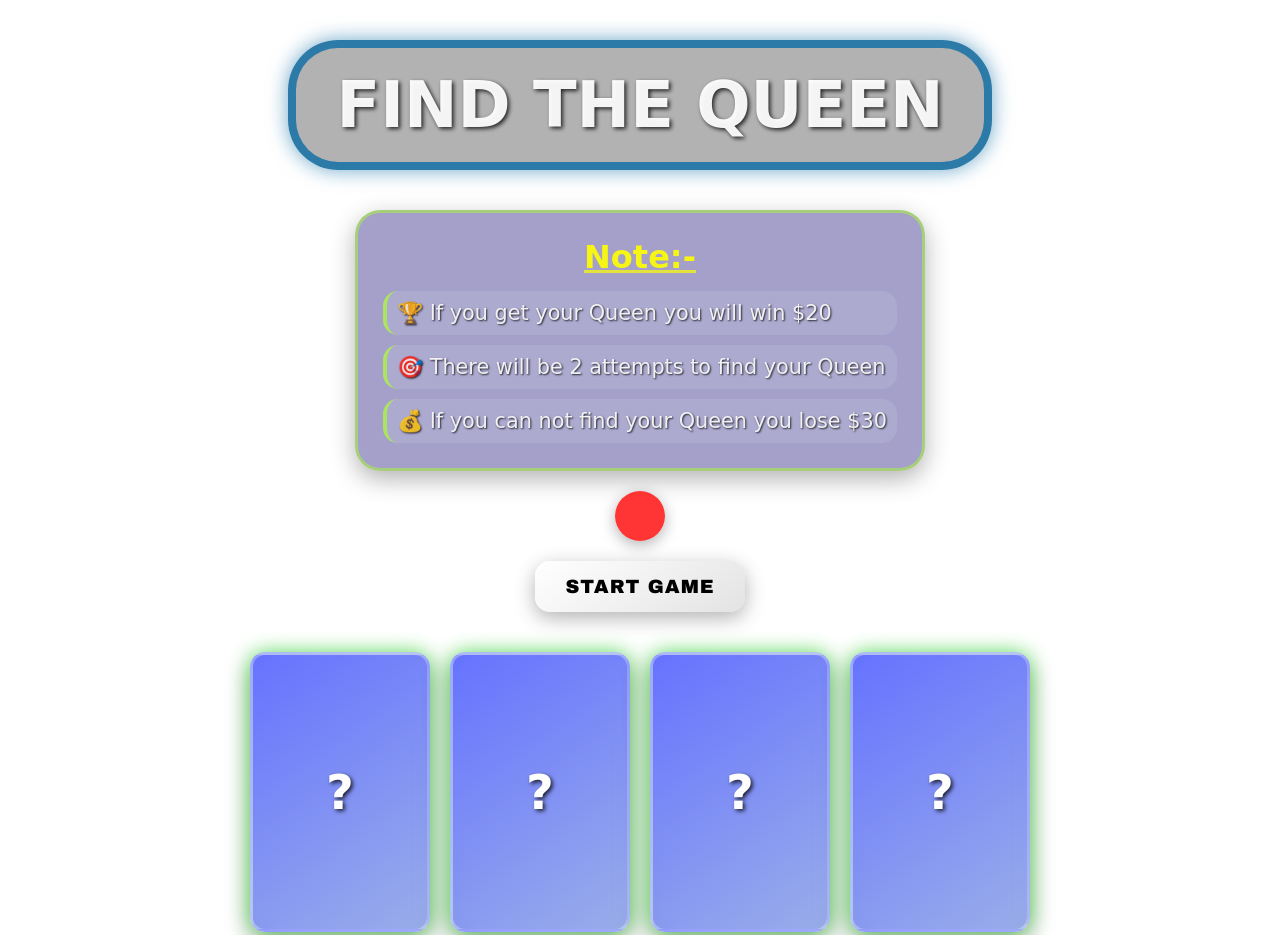
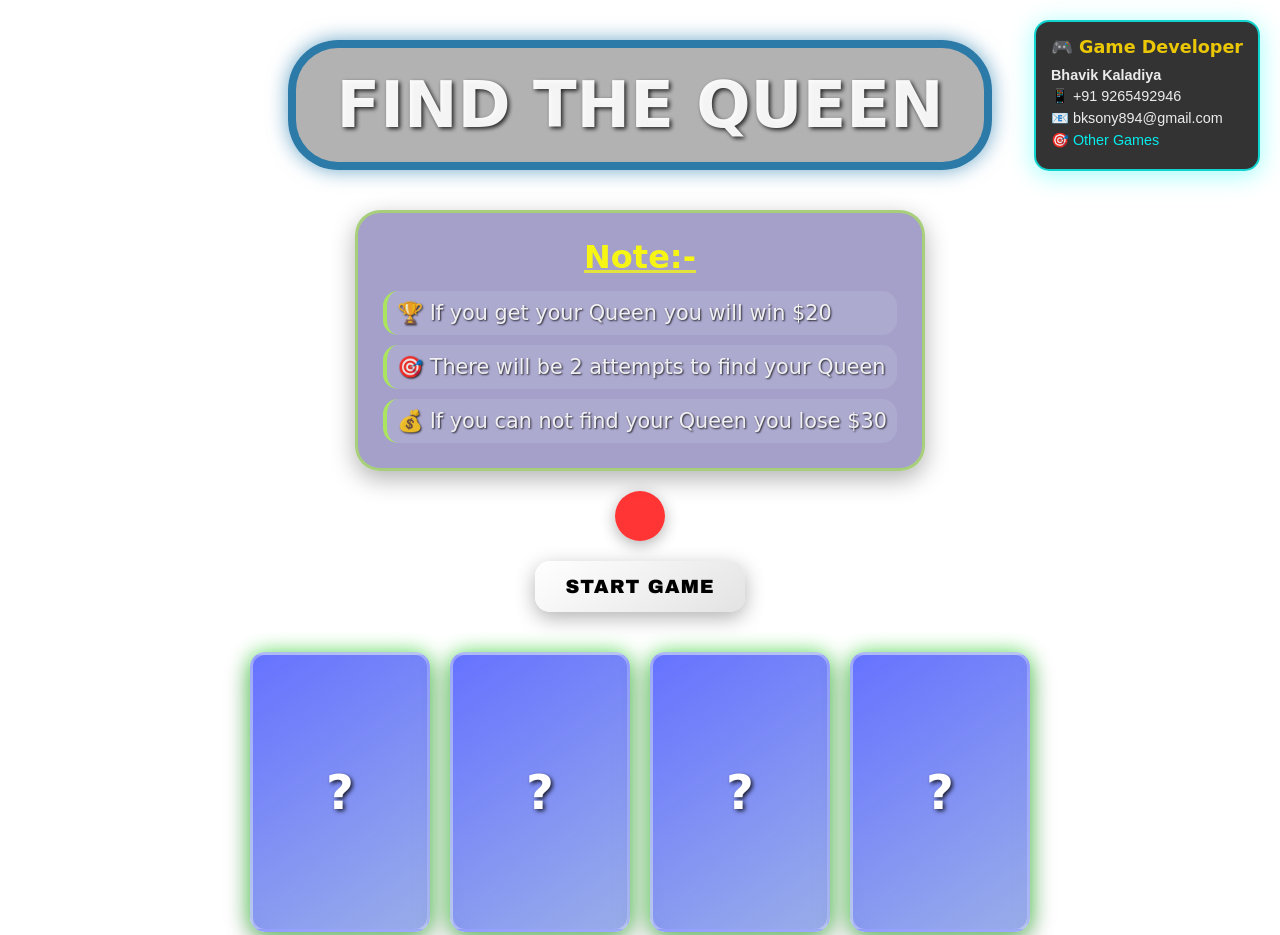
Before and after one commit to Bksony/JavaScript-Game-Find-the-queen-, a plain HTML site: page index.html in a window 1280 px wide. Shown: the top 935 px of the page. Drawn offline with Linux system fonts and the light colour scheme.

Commit message:
change the theam and add my personal details

```diff
--- a/index.html
+++ b/index.html
@@ -26,6 +26,62 @@
       align-items: center;
       min-height: 100vh;
       padding: 20px;
+    }
+
+    /* Developer Info Styles */
+    .developer-info {
+      position: fixed;
+      top: 20px;
+      right: 20px;
+      z-index: 1000;
+    }
+
+    .developer-card {
+      background: rgba(0, 0, 0, 0.8);
+      backdrop-filter: blur(15px);
+      border-radius: 15px;
+      padding: 15px;
+      border: 2px solid rgba(255, 215, 0, 0.6);
+      box-shadow: 0 4px 20px rgba(0, 0, 0, 0.5);
+      animation: developerGlow 4s infinite alternate;
+      max-width: 250px;
+    }
+
+    .developer-card h3 {
+      color: rgba(255, 215, 0, 0.9);
+      font-size: 1.1rem;
+      margin-bottom: 10px;
+      text-align: center;
+      font-family: 'Bradley Hand ITC', cursive;
+    }
+
+    .developer-card p {
+      color: rgba(255, 255, 255, 0.9);
+      font-size: 0.9rem;
+      margin: 5px 0;
+      font-family: Arial, sans-serif;
+    }
+
+    .developer-card a {
+      color: rgba(0, 255, 255, 0.9);
+      text-decoration: none;
+      transition: color 0.3s ease;
+    }
+
+    .developer-card a:hover {
+      color: rgba(255, 255, 0, 1);
+      text-shadow: 0 0 5px rgba(255, 255, 0, 0.5);
+    }
+
+    @keyframes developerGlow {
+      0% {
+        border-color: rgba(255, 215, 0, 0.6);
+        box-shadow: 0 4px 20px rgba(255, 215, 0, 0.3);
+      }
+      100% {
+        border-color: rgba(0, 255, 255, 0.8);
+        box-shadow: 0 4px 25px rgba(0, 255, 255, 0.4);
+      }
     }
 
     /* Header Styles */
@@ -257,6 +313,16 @@
 
     /* Responsive Design */
     @media (max-width: 768px) {
+      .developer-info {
+        position: static;
+        margin-bottom: 20px;
+      }
+
+      .developer-card {
+        max-width: 90%;
+        margin: 0 auto;
+      }
+
       .container {
         padding: 10px;
       }
@@ -303,8 +369,18 @@
   <audio id="loss sound" src="loss sound.mp3"></audio>
   <audio id="background" src="background.mp3"></audio>
 
-  <div class="container">
+      <div class="container">
     <h1>FIND THE QUEEN</h1>
+
+    <div class="developer-info">
+      <div class="developer-card">
+        <h3>🎮 Game Developer</h3>
+        <p><strong>Bhavik Kaladiya</strong></p>
+        <p>📱 +91 9265492946</p>
+        <p>📧 bksony894@gmail.com</p>
+        <p>🎯 <a href="https://bksony.github.io/Game-of-Mathematics-/" target="_blank">Other Games</a></p>
+      </div>
+    </div>
 
     <div class="game-info">
       <div class="note-section">
```
